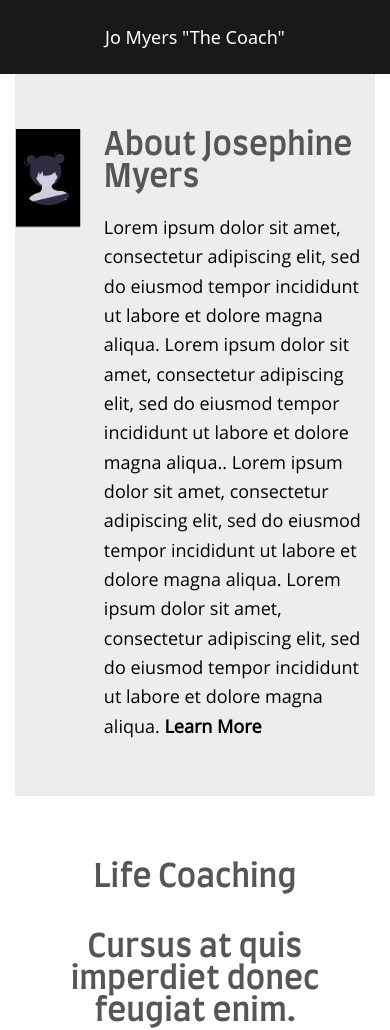
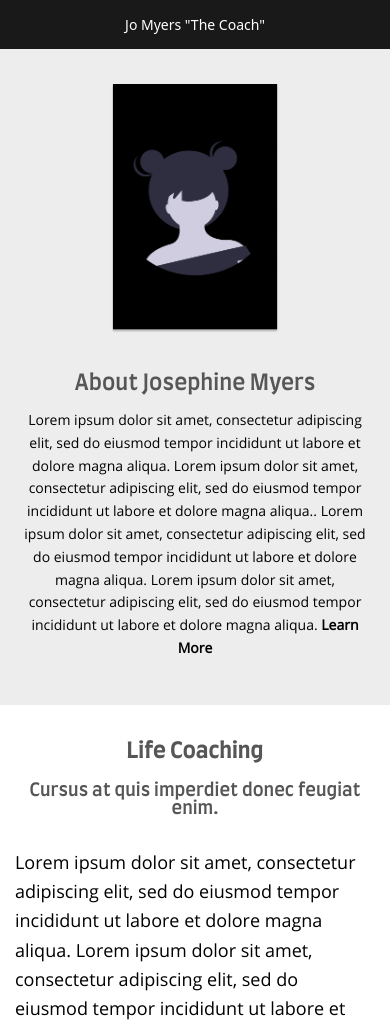
Before and after one commit to natali-frontend/jomyers, a plain HTML site: page services/index.html in a window 390 px wide. Shown: the top 1030 px of the page. Drawn offline with Linux system fonts and the light colour scheme; a web font is replaced by a local one.

Commit message:
services tablet and mobiles

```diff
--- a/scss/_global.scss
+++ b/scss/_global.scss
@@ -17,10 +17,10 @@ ul {
 a {
   text-decoration: none;
 }
-h2, h4 {
+h2, h3, h4 {
   font-weight: 500;
 }
-h2 {
+h2, h3 {
   font-size: 32px;
   color: #565656;
 }
--- a/scss/_services.scss
+++ b/scss/_services.scss
@@ -8,7 +8,8 @@
     a {
       font-size: 18px;
     }
-      .btn-services {
+      &-btn {
+        a {
           display: inline-block;
           font-family: "Noto Sans", sans-serif;
           color: $color-base;
@@ -24,10 +25,12 @@
             color: rgba(255, 255, 255, 0.75);
           }
         }
+      }
     &-about {
+      background: #EDEDED;
+      &-content {
         display: flex;
         justify-content: space-between;
-      background: #EDEDED;
         padding: 55px 0;
         &-image {
           max-width: 18.41%;
@@ -36,7 +39,7 @@
           max-width: 75.32%;
         }
         h2 {
-        margin-bottom: 20px;
+          margin: -6px 0 25px;
         }
         a {
           font-family: "OpenSans", sans-serif;
@@ -51,11 +54,16 @@
           }
         }
       }
+
+    }
     &-coach {
       padding: 65px 0;
-    h2 {
+      h2, h3 {
         text-align: center;
         margin-bottom: 38px;
+      }
+      h2 {
+        font-weight: bold;
       }
       p {
         margin-bottom: 25px;
@@ -66,3 +74,101 @@
     }
   }
 }
+
+@media screen and (max-width: 1100px){
+  .jomyers {
+    &-services {
+      &-btn {
+        a {
+          padding: 10px 0;
+        }
+      }
+      h2 {
+        font-size: 24px;
+        margin-bottom: 20px;
+      }
+      h3 {
+        font-size: 20px;
+        margin-bottom: 35px;
+      }
+      a {
+       font-size: 16px;
+      }
+      &-about {
+        &-content {
+          justify-content: space-around;
+          padding: 45px 0;
+          h2 {
+            margin-bottom: 10px;
+          }
+          p {
+            font-size: 16px;
+          }
+          &-image {
+            //margin-right: 40px;
+            max-width: 23.85%;
+          }
+          &-description {
+            max-width: 61.39%;
+          }
+        }
+      }
+      &-coach {
+        padding: 65px 0 50px;
+      }
+    }
+  }
+}
+
+@media screen and (max-width: 767px) {
+  .jomyers {
+    &-services {
+      &-btn {
+        a {
+          padding: 15px 0;
+        }
+      }
+      h2 {
+        font-size: 22px;
+        margin-bottom: 20px;
+      }
+      h3 {
+        font-size: 18px;
+        margin-bottom: 30px;
+      }
+      a {
+        font-size: 14px;
+      }
+      &-about {
+        &-content {
+          padding: 35px 0 45px;
+          text-align: center;
+          flex-direction: column;
+          justify-content: center;
+          h2 {
+            margin-bottom: 15px;
+          }
+          p {
+            font-size: 14px;
+          }
+          &-image {
+            margin: 0 auto 45px;
+            max-width: 46.44%;
+          }
+          &-description {
+            max-width: 100%;
+          }
+        }
+      }
+      &-coach {
+        padding: 35px 0 40px;
+        p {
+          margin-bottom: 20px;
+          &:last-child {
+            margin-bottom: 0;
+          }
+        }
+      }
+    }
+  }
+}
--- a/services/index.html
+++ b/services/index.html
@@ -9,15 +9,18 @@
     <title>Document</title>
 </head>
 <body>
-    <section class="jomyers">
+    <main class="jomyers">
         <div class="jomyers-services">
-                <a href="#" class="btn-services">Jo Myers "The Coach"</a>
-            <div class="container">
-                <div class="jomyers-services-about">
-                    <div class="jomyers-services-about-image">
+            <section class="jomyers-services-btn">
+                <a href="#" class="jomyers-services-btn">Jo Myers "The Coach"</a>
+            </section>
+            <section class="jomyers-services-about">
+                 <div class="container ">
+                     <div class="jomyers-services-about-content">
+                         <div class="jomyers-services-about-content-image">
                              <img src="../images/about-image.png" alt="">
                          </div>
-                    <div class="jomyers-services-about-description">
+                         <div class="jomyers-services-about-content-description">
                              <h2>About Josephine Myers</h2>
                              <p>
                                  Lorem ipsum dolor sit amet, consectetur adipiscing elit, sed do eiusmod tempor incididunt ut labore et dolore magna aliqua. Lorem ipsum dolor sit amet, consectetur adipiscing elit, sed do eiusmod tempor incididunt ut labore et dolore magna aliqua.. Lorem ipsum dolor sit amet, consectetur adipiscing elit, sed do eiusmod tempor incididunt ut labore et dolore magna aliqua. Lorem ipsum dolor sit amet, consectetur adipiscing elit, sed do eiusmod tempor incididunt ut labore et dolore magna aliqua.
@@ -26,10 +29,11 @@
                          </div>
                      </div>
                  </div>
-            <div class="jomyers-services-coach">
+            </section>
+            <section class="jomyers-services-coach">
                 <div class="container">
                     <h2>Life Coaching</h2>
-                    <h2>Cursus at quis imperdiet donec feugiat enim.</h2>
+                    <h3>Cursus at quis imperdiet donec feugiat enim.</h3>
                     <p>
                         Lorem ipsum dolor sit amet, consectetur adipiscing elit, sed do eiusmod tempor incididunt ut labore et dolore magna aliqua. Lorem ipsum dolor sit amet, consectetur adipiscing elit, sed do eiusmod tempor incididunt ut labore et dolore magna aliqua.. Lorem ipsum dolor sit amet, consectetur adipiscing elit, sed do eiusmod tempor incididunt ut labore et dolore magna aliqua. Lorem ipsum dolor sit amet, consectetur adipiscing elit, sed do eiusmod tempor incididunt ut labore et dolore magna aliqua.
                     </p>
@@ -40,8 +44,8 @@
                         Lorem ipsum dolor sit amet, consectetur adipiscing elit, sed do eiusmod tempor incididunt ut labore et dolore magna aliqua. Lorem ipsum dolor sit amet, consectetur adipiscing elit, sed do eiusmod tempor incididunt ut labore et dolore magna aliqua.. Lorem ipsum dolor sit amet, consectetur adipiscing elit, sed do eiusmod tempor incididunt ut labore et dolore magna aliqua. Lorem ipsum dolor sit amet, consectetur adipiscing elit, sed do eiusmod tempor incididunt ut labore et dolore magna aliqua.
                     </p>
                 </div>
+            </section>
         </div>
-        </div>
-    </section>
+    </main>
 </body>
 </html>
```
Also changed, not shown: scss/main.css, 1 other file. Lines whose indentation alone changed are shown as unchanged.
